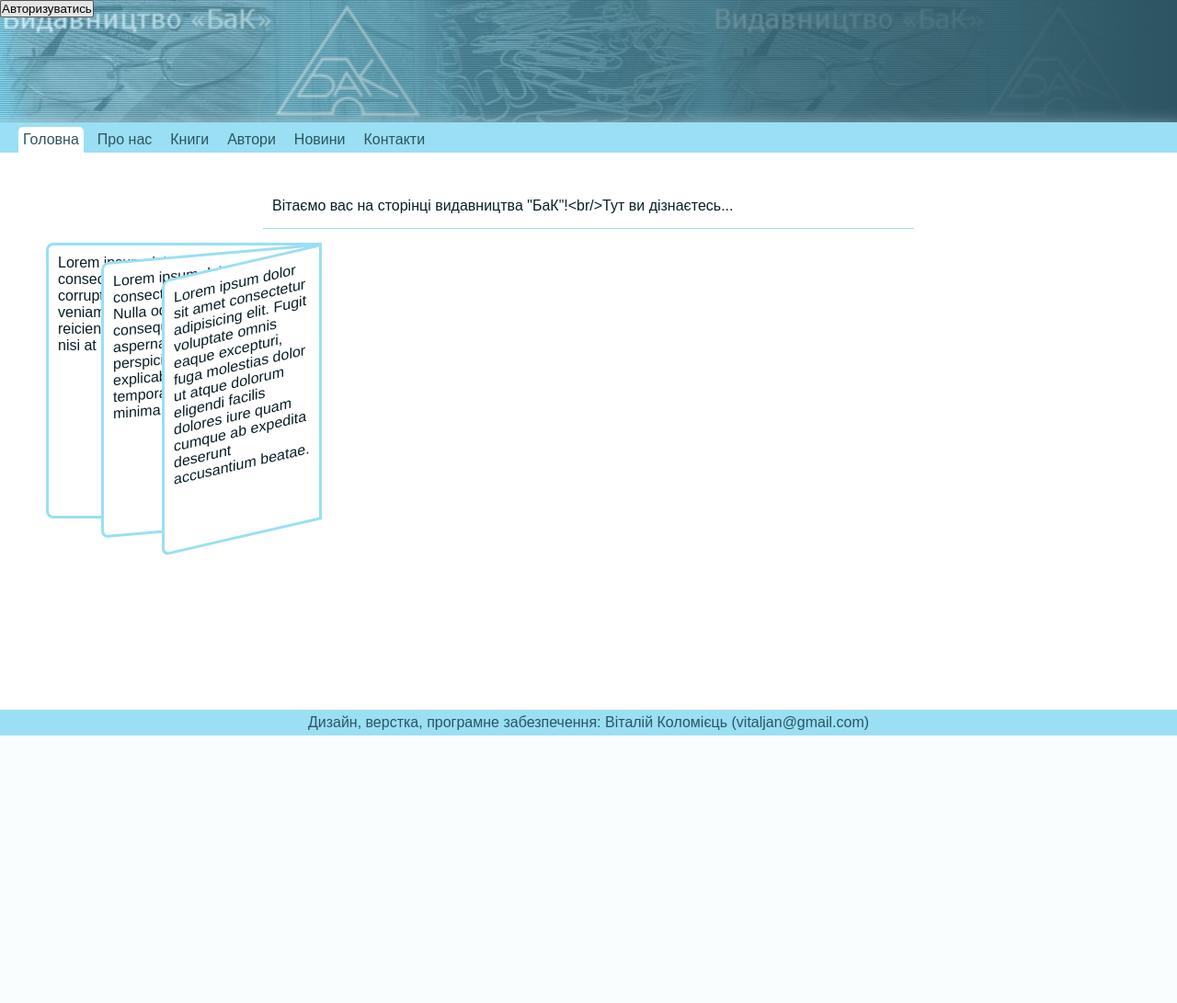
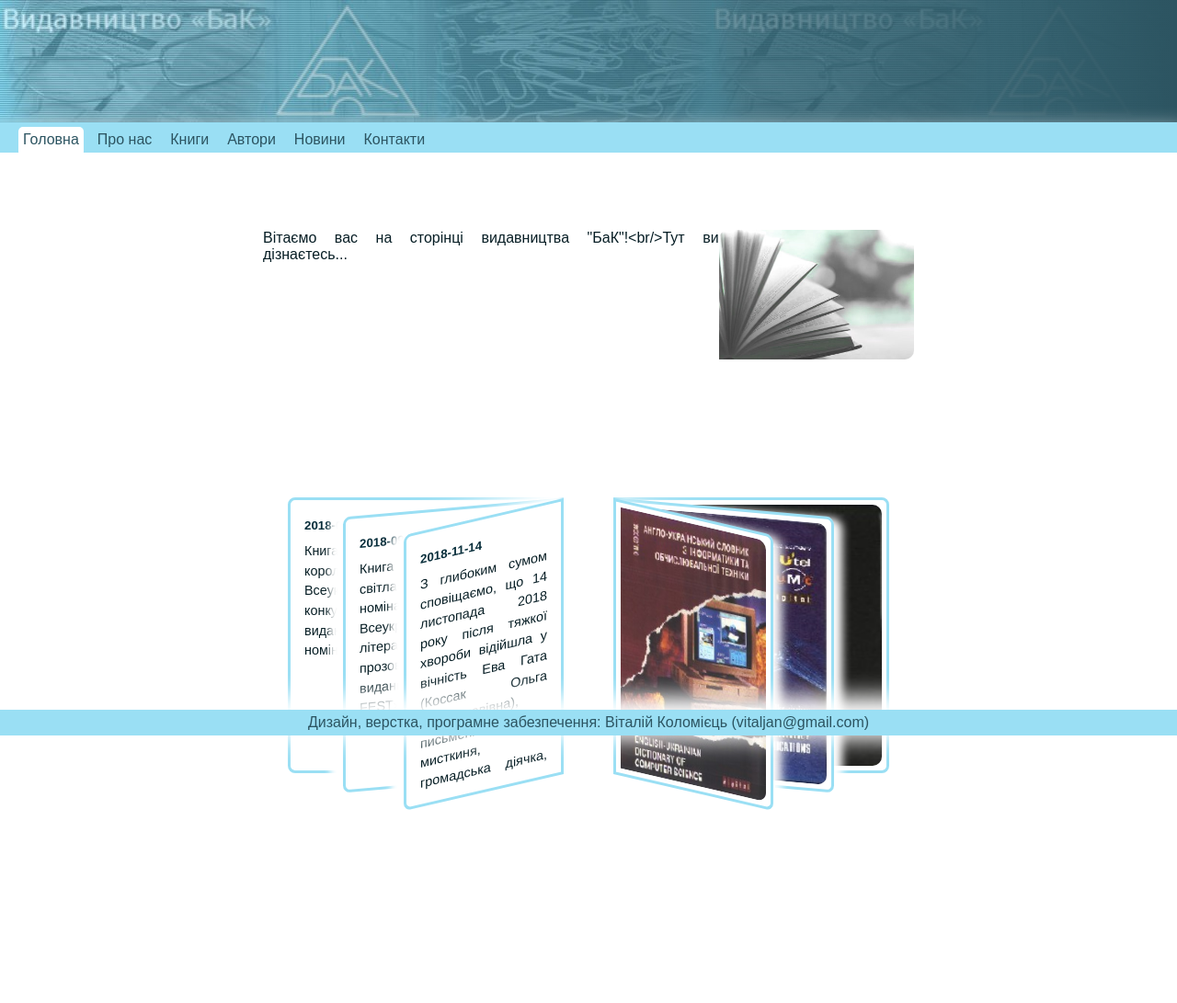
Before and after one commit to Vital-jan/bak, a PHP site: page / in a window 1280 px wide. Shown: the whole page at 92% size. Before the commit the page ends 800 px from the top, so only its background shows below. Run offline with PHP 8.4, Linux system fonts and the light colour scheme; data comes from the database, SQL or seed files in the repository.

Commit message:
2019-02-17

```diff
--- a/assets/styles.css
+++ b/assets/styles.css
@@ -138,11 +138,7 @@
 .bak-project main .main-content {
   width: 60%;
   position: relative;
-  margin: 15px auto;
-  padding: 0 10px 15px;
-  text-align: justify;
-  font-size: 1rem;
-  border-bottom: 1px solid #9adff4;
+  margin: auto;
 }
 
 @media (max-width: 992px) {
@@ -155,6 +151,30 @@
   .bak-project main .main-content {
     width: 95%;
   }
+}
+
+.bak-project main .main-content div {
+  display: -webkit-box;
+  display: -ms-flexbox;
+  display: flex;
+  -webkit-box-orient: horizontal;
+  -webkit-box-direction: normal;
+      -ms-flex-direction: row;
+          flex-direction: row;
+  -ms-flex-pack: distribute;
+      justify-content: space-around;
+  margin: 50px 0;
+}
+
+.bak-project main .main-content img {
+  width: 30%;
+  height: 30%;
+  border-radius: 10px;
+  border-bottom-left-radius: 0;
+}
+
+.bak-project main .main-content p {
+  text-align: justify;
 }
 
 @media (max-width: 992px) {
@@ -414,10 +434,13 @@
   background: linear-gradient(to right, #e3e7ec, #fff);
   border-radius: 8px;
   text-decoration: none;
-  display: none;
+  -webkit-box-pack: left;
+      -ms-flex-pack: left;
+          justify-content: left;
   padding: 5px;
   color: #2c5461;
   font-weight: bold;
+  margin-bottom: 30px;
 }
 
 .bak-project main #folder-list img {
@@ -425,12 +448,6 @@
   margin: 0 5px;
   position: relative;
   top: 2px;
-}
-
-@media (max-width: 768px) {
-  .bak-project main #folder-list {
-    display: block;
-  }
 }
 
 .bak-project main .books {
@@ -498,7 +515,7 @@
 
 .bak-project main .books .book-left a {
   text-decoration: none;
-  display: block;
+  display: none;
 }
 
 .bak-project main .books .book-left a.active {
@@ -583,9 +600,6 @@
   -webkit-box-direction: normal;
       -ms-flex-direction: column;
           flex-direction: column;
-  -webkit-box-pack: center;
-      -ms-flex-pack: center;
-          justify-content: center;
 }
 
 @media (max-width: 1100px) {
@@ -604,12 +618,7 @@
 .bak-project main #authors-books #author-list a {
   -webkit-text-decoration-line: none;
           text-decoration-line: none;
-  display: -webkit-box;
-  display: -ms-flexbox;
-  display: flex;
-  -webkit-box-pack: center;
-      -ms-flex-pack: center;
-          justify-content: center;
+  display: none;
 }
 
 .bak-project main #authors-books #author-list a.visible {
@@ -646,6 +655,7 @@
   -webkit-box-align: center;
       -ms-flex-align: center;
           align-items: center;
+  padding-left: 15px;
 }
 
 @media (max-width: 992px) {
@@ -735,7 +745,7 @@
 
 .bak-project footer {
   position: fixed;
-  z-index: 1;
+  z-index: 10;
   bottom: 0;
   background-color: #9adff4;
   color: #2c5461;
@@ -746,28 +756,55 @@
           box-shadow: 0 -5px 25px 10px white;
 }
 
-.bak-project #page {
+.bak-project #pages .page {
   height: 300px;
   width: 300px;
-  position: absolute;
+  position: relative;
 }
 
-.bak-project #page .page-in {
+.bak-project #pages .page .page-in {
   width: 100%;
   height: 100%;
   border: 3px solid #9adff4;
   position: absolute;
   background-color: #fff;
-  padding: 10px;
+  padding: 15px;
   border-top-left-radius: 8px;
   border-bottom-left-radius: 8px;
+  -webkit-box-orient: vertical;
+  -webkit-box-direction: normal;
+      -ms-flex-direction: column;
+          flex-direction: column;
+  -webkit-box-pack: start;
+      -ms-flex-pack: start;
+          justify-content: flex-start;
+  text-align: justify;
+  -webkit-box-shadow: -8px 0px 7px 6px white;
+          box-shadow: -8px 0px 7px 6px white;
 }
 
-.bak-project #page .page-in:nth-child(0) {
+@media (max-width: 550px) {
+  .bak-project #pages .page .page-in {
+    -webkit-box-shadow: 0px 0px 7px 6px white;
+            box-shadow: 0px 0px 7px 6px white;
+  }
+}
+
+.bak-project #pages .page .page-in h5 {
+  margin: 0 0 5px 0;
+}
+
+.bak-project #pages .page .page-in span {
+  font-size: 0.9em;
+  line-height: 1.5em;
+  overflow: hidden;
+}
+
+.bak-project #pages .page .page-in:nth-child(1) {
   z-index: 0;
 }
 
-.bak-project #page .page-in:nth-child(1) {
+.bak-project #pages .page .page-in:nth-child(2) {
   -webkit-transform: skewy(-5deg);
           transform: skewy(-5deg);
   top: 11px;
@@ -776,7 +813,13 @@
   z-index: 1;
 }
 
-.bak-project #page .page-in:nth-child(2) {
+@media (max-width: 550px) {
+  .bak-project #pages .page .page-in:nth-child(2) {
+    width: 90%;
+  }
+}
+
+.bak-project #pages .page .page-in:nth-child(3) {
   -webkit-transform: skewy(-13deg);
           transform: skewy(-13deg);
   top: 21px;
@@ -784,4 +827,71 @@
   right: 0;
   z-index: 2;
 }
+
+@media (max-width: 550px) {
+  .bak-project #pages .page .page-in:nth-child(3) {
+    width: 80%;
+  }
+}
+
+.bak-project #pages .page .page-in-right {
+  width: 100%;
+  height: 100%;
+  border: 3px solid #9adff4;
+  position: absolute;
+  background-color: #fff;
+  padding: 5px;
+  border-top-right-radius: 8px;
+  border-bottom-right-radius: 8px;
+  overflow: hidden;
+  -webkit-box-shadow: 6px 4px 10px 3px white;
+          box-shadow: 6px 4px 10px 3px white;
+}
+
+@media (max-width: 550px) {
+  .bak-project #pages .page .page-in-right {
+    -webkit-box-shadow: 1px 6px 4px 1px white;
+            box-shadow: 1px 6px 4px 1px white;
+  }
+}
+
+.bak-project #pages .page .page-in-right img {
+  width: 100%;
+  height: 100%;
+  border-top-left-radius: 0;
+}
+
+.bak-project #pages .page .page-in-right:nth-child(1) {
+  z-index: 0;
+}
+
+.bak-project #pages .page .page-in-right:nth-child(2) {
+  -webkit-transform: skewy(5deg);
+          transform: skewy(5deg);
+  top: 11px;
+  width: 80%;
+  left: 0;
+  z-index: 1;
+}
+
+@media (max-width: 550px) {
+  .bak-project #pages .page .page-in-right:nth-child(2) {
+    width: 90%;
+  }
+}
+
+.bak-project #pages .page .page-in-right:nth-child(3) {
+  -webkit-transform: skewy(13deg);
+          transform: skewy(13deg);
+  top: 21px;
+  width: 58%;
+  left: 0;
+  z-index: 2;
+}
+
+@media (max-width: 550px) {
+  .bak-project #pages .page .page-in-right:nth-child(3) {
+    width: 80%;
+  }
+}
 /*# sourceMappingURL=styles.css.map */
--- a/assets/styles.scss
+++ b/assets/styles.scss
@@ -121,11 +121,22 @@ main {
         }
         width: 60%;
         position: relative;
-        margin: 15px auto;
-        padding: 0 10px 15px;
-        text-align: justify;
-        font-size: 1rem;
-        border-bottom: 1px solid $nav-bgc;
+        margin: auto;
+        div {
+            display: flex;
+            flex-direction: row;
+            justify-content: space-around;
+            margin: 50px 0;
+        }
+        img {
+            width: 30%;
+            height: 30%;
+            border-radius: 10px;
+            border-bottom-left-radius: 0;
+        }
+        p {
+            text-align: justify;
+        }
     }
     @media (max-width: 992px) {
         padding: 200px 20px;
@@ -324,18 +335,17 @@ main {
             background: linear-gradient(to right, $button, #fff);
             border-radius: 8px;
             text-decoration: none;
-            display: none;
+            justify-content: left;
             padding: 5px;
             color: $nav-color;
             font-weight: bold;
+            margin-bottom: 30px;
+
             img {
                 height: 1em;
                 margin: 0 5px;
                 position: relative;
                 top: 2px;
-            }
-            @media (max-width: 768px) {
-                display: block;
             }
         }
 
@@ -376,7 +386,7 @@ main {
         }
         a {
             text-decoration: none;
-            display: block;
+            display: none;
             &.active {
                 display: block;
             }
@@ -434,7 +444,6 @@ main {
         margin-right: 40px;
         display: flex;
         flex-direction: column;
-        justify-content: center;
         @media (max-width: 1100px) {
             margin-right: 0;
         }
@@ -444,8 +453,7 @@ main {
         }
         a {
             text-decoration-line: none;
-            display: flex;
-            justify-content: center;
+            display: none;
             &.visible {
                 display: flex;
             }
@@ -470,6 +478,7 @@ main {
         width: 100%;
         height: 5em;
         align-items: center;
+        padding-left: 15px;
         @media (max-width: 992px) {
             margin-right: 0;
         }
@@ -501,20 +510,12 @@ main {
             }
         }
 
-    // .author-describe{
-    //     width: 90%;
-    //     display: flex;
-    //     align-items: flex-start;
-    // }
-
         .author-name {
             display: flex;
-            // text-align: right;
             width: 80%;
             border-bottom: 1px solid $nav-bgc;
             padding-bottom: 10px;
             padding-right: 20px;
-            // height: 3em;
             }
         img {
         &.author-photo {
@@ -536,7 +537,6 @@ main {
         }
     }
     .describe-text { // текст про автора
-        // display: none;
         padding: 5px;
         font-style: italic;
         font-size: 0.9em;
@@ -546,7 +546,6 @@ main {
         border-radius: 4px;
         padding: 10px;
         margin: 15px 0 30px 0;
-        // width: 85%;
         img {
             &.close {
                 position: absolute;
@@ -563,7 +562,7 @@ main {
 
 footer {
     position: fixed;
-    z-index: 1;
+    z-index: 10;
     bottom: 0;
     background-color: $nav-bgc;
     color: $nav-color;
@@ -572,36 +571,104 @@ footer {
     text-align: center;
     box-shadow: 0 -5px 25px 10px white;
 }
-#page   {
+
+#pages {
+.page   {
     height: 300px;
     width: 300px;
-    position: absolute;
+    position: relative;
     .page-in {
         width: 100%;
         height: 100%;
         border: 3px solid $nav-bgc;
         position: absolute;
         background-color: #fff;
-        padding: 10px;
+        padding: 15px;
         border-top-left-radius: 8px;
         border-bottom-left-radius: 8px;
-    &:nth-child(0) {
+        flex-direction: column;
+        justify-content: flex-start;
+        text-align: justify;
+        box-shadow: -8px 0px 7px 6px white;
+        @media (max-width: 550px) {
+            box-shadow: 0px 0px 7px 6px white;
+        }
+        h5 {
+            margin: 0 0 5px 0;
+        }
+        span {
+            font-size: 0.9em;
+            line-height: 1.5em;
+            overflow: hidden;
+        }
+    &:nth-child(1) {
         z-index:0;
     }
-    &:nth-child(1) {
+    &:nth-child(2) {
         transform: skewy(-5deg);
         top: 11px;
         width: 80%;
         right: 0;
         z-index:1;
+        @media (max-width: 550px) {
+            width: 90%;
+        }
     }
-    &:nth-child(2) {
+    &:nth-child(3) {
         transform: skewy(-13deg);
         top: 21px;
         width: 58%;
         right: 0;
         z-index:2;
+        @media (max-width: 550px) {
+            width: 80%;
+        }
+    }
+    }
+    .page-in-right {
+        width: 100%;
+        height: 100%;
+        border: 3px solid $nav-bgc;
+        position: absolute;
+        background-color: #fff;
+        padding: 5px;
+        border-top-right-radius: 8px;
+        border-bottom-right-radius: 8px;
+        overflow: hidden;
+        box-shadow: 6px 4px 10px 3px white;
+        @media (max-width: 550px) {
+            box-shadow: 1px 6px 4px 1px white;
+        }
+        img {
+            width: 100%;
+            height: 100%;
+            border-top-left-radius: 0;
+        }
+    &:nth-child(1) {
+        z-index:0;
+    }
+    &:nth-child(2) {
+        transform: skewy(5deg);
+        top: 11px;
+        width: 80%;
+        left: 0;
+        z-index:1;
+        @media (max-width: 550px) {
+            width: 90%;
+        }
+    }
+    &:nth-child(3) {
+        transform: skewy(13deg);
+        top: 21px;
+        width: 58%;
+        left: 0;
+        z-index:2;
+        @media (max-width: 550px) {
+            width: 80%;
+        }
+
     }
     }
 }
+}
 } // bak-project
--- a/template/authors_view.php
+++ b/template/authors_view.php
@@ -43,9 +43,9 @@
 
     // список авторів
     echo "<div id='authors-books'>";
-    if ($current_author) echo "<a id='folder-list' href='.'><img src='../assets/img/books2.png'>Список авторів ...</a>";
 
     echo "<ul id='author-list'>";
+    if ($current_author) echo "<a id='folder-list' class='visible' href='.'><img src='../assets/img/books2.png'>Список авторів ...</a>";
     foreach($authors as $key=>$value) {
         $photo = "<span class='author-photo'></span>";
         if ($value['photo'] != '') $photo = "<img class='author-photo' src='".AUTHOR_PHOTO_FOLDER."{$value['photo']}'>";
--- a/template/main_view.php
+++ b/template/main_view.php
@@ -1,14 +1,36 @@
 <?
 $query = getQuery('admin','');
 $content = mysql_fetch_assoc($query);
-echo "<p class='main-content'>
-    <span>
-        {$content['main']}
-    </span>
-    </p>";
+$query = getQuery('news', 'order by date desc limit 3');
+$news = array();
+
+while ($cRecord = mysql_fetch_assoc($query)) {
+    $news[] = $cRecord;
+}
+
+$query = mysql_query("SELECT picture FROM books WHERE deleted = 0 ORDER BY RAND() LIMIT 3");
+$books = array();
+while ($cRecord = mysql_fetch_assoc($query)) {
+    $books[] = $cRecord;
+    }
 ?>
-<div id="page">
-    <div class="page-in">Lorem ipsum dolor sit amet consectetur adipisicing elit. Nulla odit, repudiandae consequuntur aperiam quia aspernatur unde beatae perspiciatis corporis quidem, explicabo doloribus, magni tempora libero optio eius nihil minima labore!</div>
-    <div class="page-in">Lorem ipsum dolor sit amet consectetur adipisicing elit. Fugit voluptate omnis eaque excepturi, fuga molestias dolor ut atque dolorum eligendi facilis dolores iure quam cumque ab expedita deserunt accusantium beatae.</div>
-    <div class="page-in">Lorem ipsum dolor sit amet consectetur adipisicing elit. Sint corrupti, eligendi sequi architecto eius veniam fugit, molestiae quis soluta illo reiciendis aspernatur et cum non ea nisi at adipisci exercitationem!</div>
+<div class='main-content'>
+    <div>
+        <p>
+            <?=$content['main']?>
+        </p>
+            <img src='assets/img/book_bl.jpg'>
+    </div>
+<div id="pages">
+<div class="page">
+    <div class="page-in"><h5><?=strip_tags($news[2]['date'])?></h5><span><?=strip_tags($news[2]['content'])?></span></div>
+    <div class="page-in"><h5><?=strip_tags($news[1]['date'])?></h5><span><?=strip_tags($news[1]['content'])?></span></div>
+    <div class="page-in"><h5><?=strip_tags($news[0]['date'])?></h5><span><?=strip_tags($news[0]['content'])?></span></div>
 </div>
+<div class="page">
+    <div class="page-in-right"><img src='assets/img/books/<?=$books[2]['picture']?>'></div>
+    <div class="page-in-right"><img src='assets/img/books/<?=$books[1]['picture']?>'></div>
+    <div class="page-in-right"><img src='assets/img/books/<?=$books[0]['picture']?>'></div>
+</div>
+</div>
+</div>
--- a/template/news_view.php
+++ b/template/news_view.php
@@ -1,7 +1,5 @@
 <!DOCTYPE html>
 <?
-// require "../php_ajax/connect.php";
-
     $query = getQuery('news', 'order by date desc');
     $news = array();
 
```
Also changed, not shown: template/book_view.php (+3 -5 lines), assets/img/book.jpg (added), assets/img/book_bl.jpg (added), assets/img/feather-and-ink_318-97847.jpg (deleted), 1 other file.
